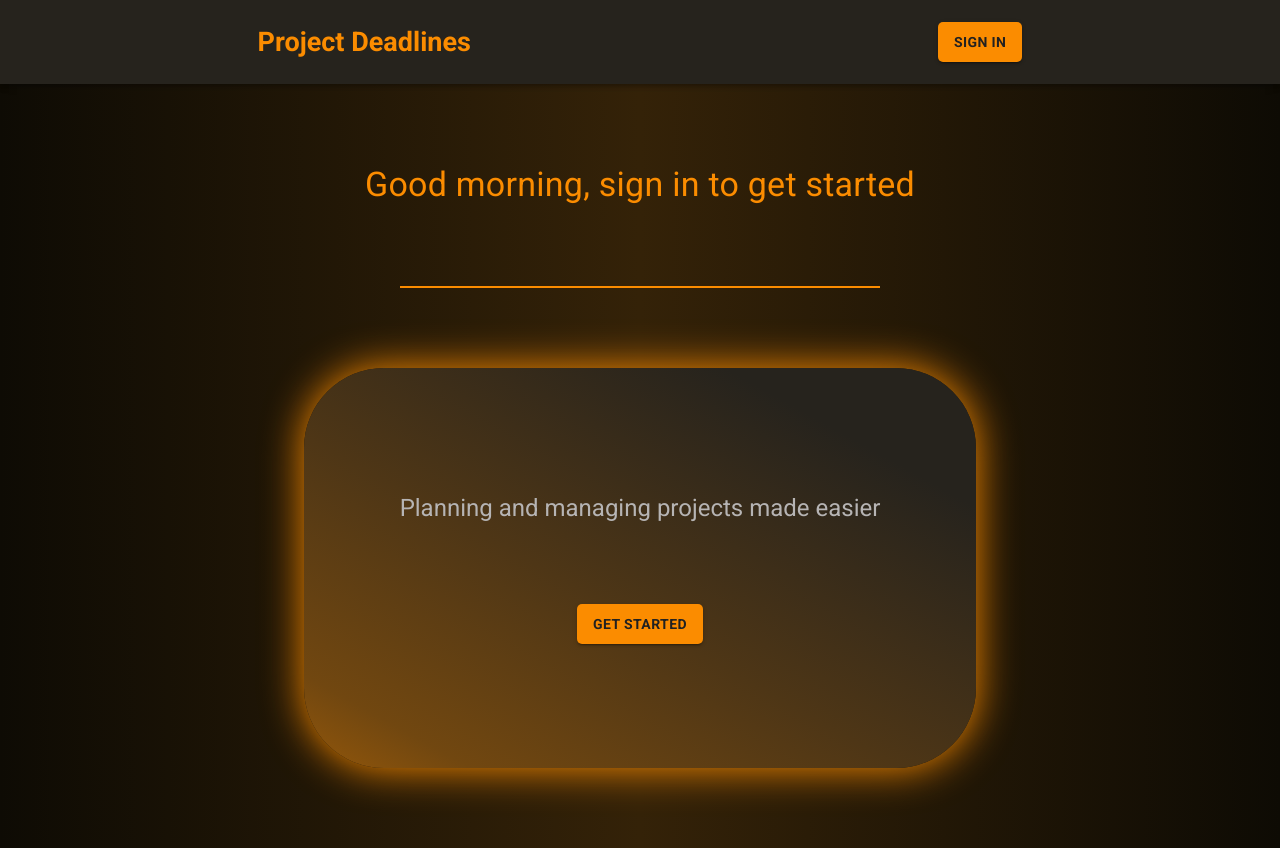
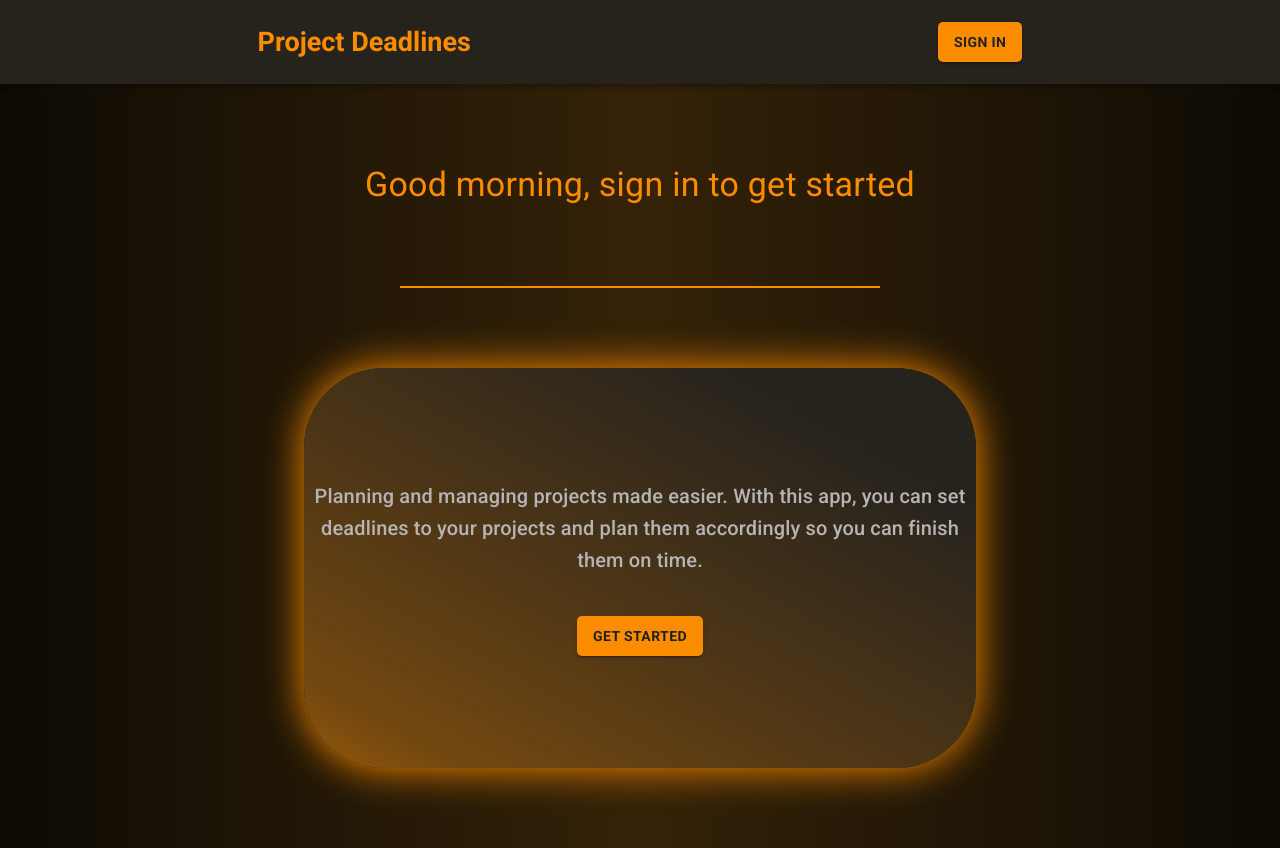
Before and after one commit to Sniperplank/Project-Deadlines, a React (Create React App) app: page / in a window 1280 px wide. Built offline with nearby package versions, Linux system fonts and the light colour scheme.

Commit message:
home page fixes

```diff
--- a/src/Pages/Home.js
+++ b/src/Pages/Home.js
@@ -4,8 +4,6 @@ import { StyledButton } from '../Components/Styled MUI components/StyledButton'
 import { useAuth } from '../contexts/AuthContext'
 import { useTheme } from '../contexts/ThemeContext';
 import { Link } from 'react-router-dom'
-
-
 
 function Home() {
     const { user } = useAuth()
@@ -28,8 +26,8 @@ function Home() {
         <Stack spacing={10} sx={{ display: 'flex', justifyContent: 'center', alignItems: 'center' }} p={{ xs: 1, sm: 10 }} pl={{ xs: 1, sm: 20 }} pr={{ xs: 1, sm: 20 }}>
             <Typography variant='h4' textAlign='center' color='primary'>Good {timeOfDay}, {user ? user.result.name : 'sign in to get started'}</Typography>
             <hr style={{ width: '50%'}}></hr>
-            <Stack spacing={10} sx={{ width: { xs: '90%', sm: '70%' }, height: 400, background: isDarkMode ? 'linear-gradient(209deg, rgba(38,35,29,1) 18%, rgba(78,54,22,1) 57%, rgba(113,71,16,1) 88%, rgba(147,87,10,1) 100%)' : 'linear-gradient(209deg, rgba(250,246,237,1) 18%, rgba(250,221,182,1) 57%, rgba(250,198,131,1) 88%, rgba(250,174,76,1) 100%)', borderRadius: 20 ,display: 'flex', justifyContent: 'center', alignItems: 'center', boxShadow: '0px 0px 40px #fb8c00' }}>
-                <Typography variant='h5'>Planning and managing projects made easier</Typography>
+            <Stack spacing={5} sx={{ width: { xs: '90%', sm: '70%' }, height: 400, background: isDarkMode ? 'linear-gradient(209deg, rgba(38,35,29,1) 18%, rgba(78,54,22,1) 57%, rgba(113,71,16,1) 88%, rgba(147,87,10,1) 100%)' : 'linear-gradient(209deg, rgba(250,246,237,1) 18%, rgba(250,221,182,1) 57%, rgba(250,198,131,1) 88%, rgba(250,174,76,1) 100%)', borderRadius: 20 ,display: 'flex', justifyContent: 'center', alignItems: 'center', boxShadow: '0px 0px 40px #fb8c00' }}>
+                <Typography variant='h6' textAlign='center'>Planning and managing projects made easier. With this app, you can set deadlines to your projects and plan them accordingly so you can finish them on time. </Typography>
                 <StyledButton component={Link} to={user ? '/ongoing' : '/auth'} variant='contained' color='primary' sx={{height: 40}}>get started</StyledButton>
             </Stack>
         </Stack>
```
